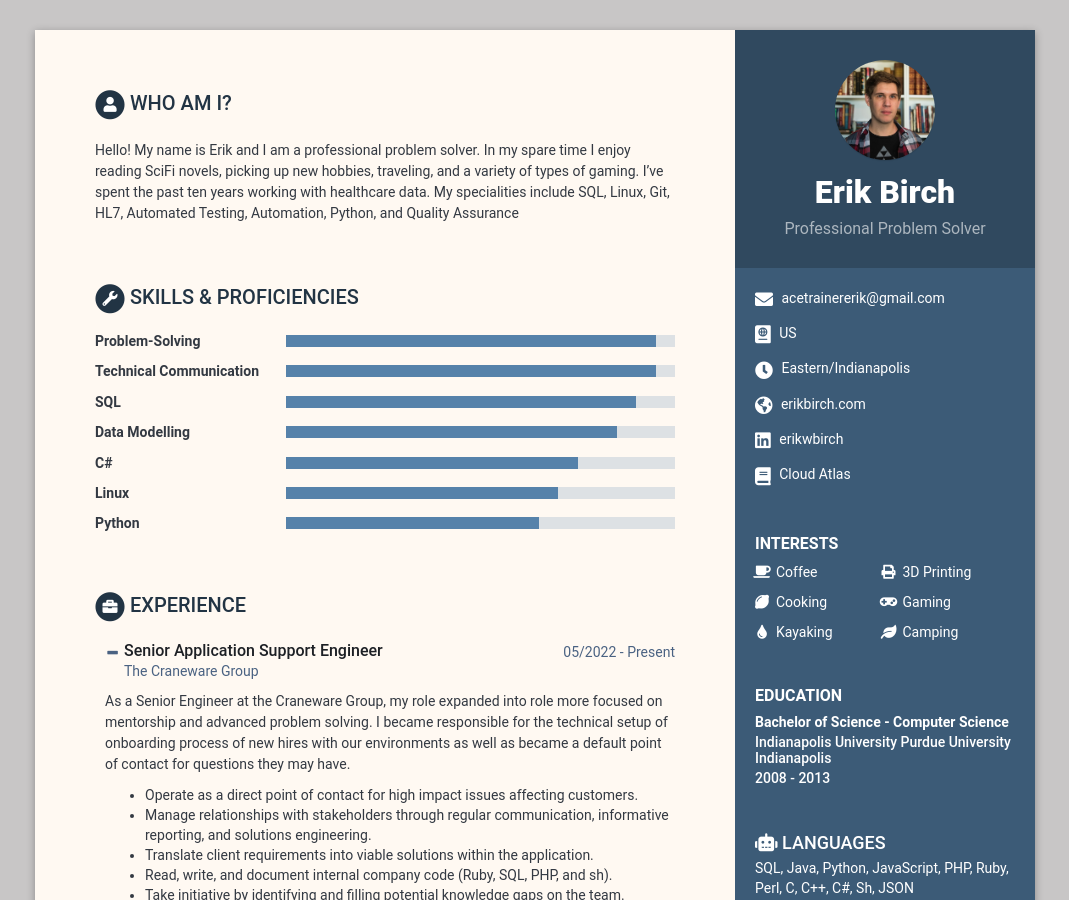
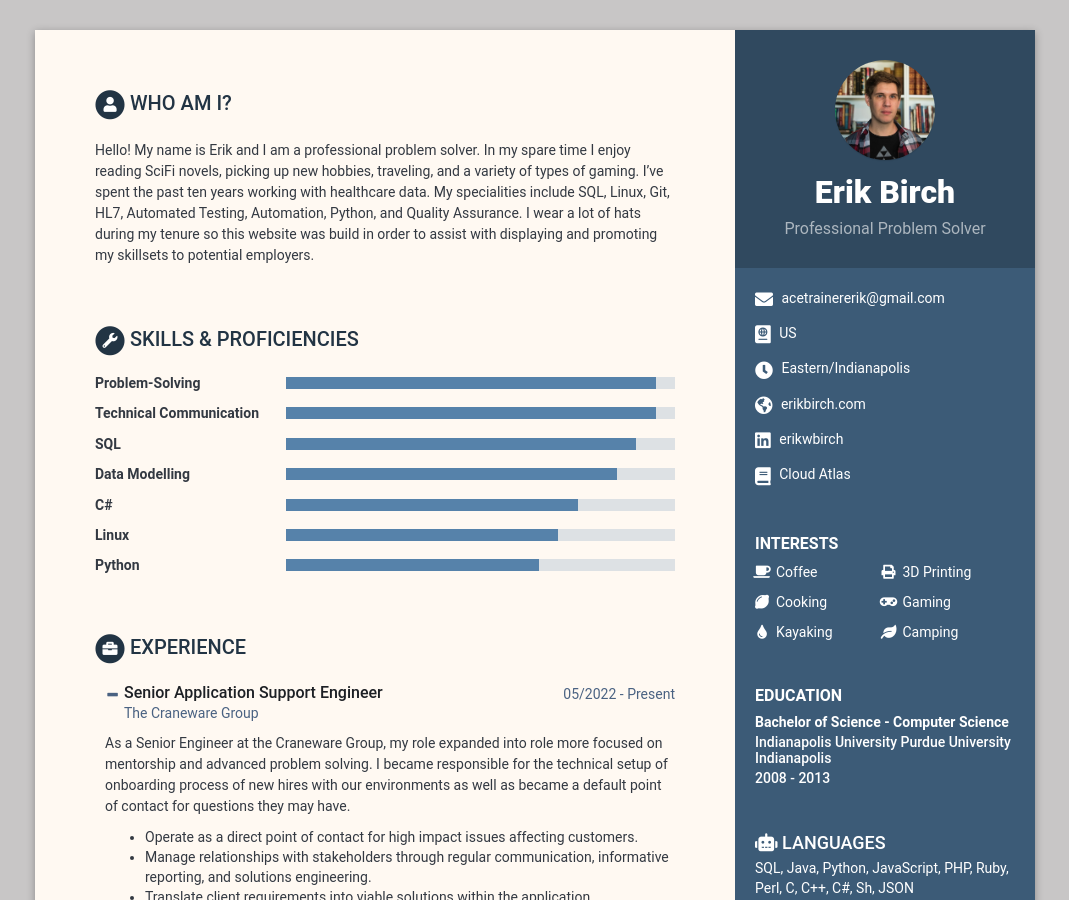
Before and after one commit to AceTrainerErik/AceTrainerErik.github.io, a Jekyll site: the page built from index.html, in a window 1280 px wide and 900 px high. Shown: the whole window, without its empty margins (105-1174 px from the left). Built offline with Jekyll 4.4.1, drawn with Linux system fonts in a browser that asks for light colours.

Commit message:
Updated Summary

```diff
--- a/_data/data.yml
+++ b/_data/data.yml
@@ -102,7 +102,7 @@ sidebar:
 career-profile:
     title: Who Am I?
     summary: |
-      Hello! My name is Erik and I am a professional problem solver. In my spare time I enjoy reading SciFi novels, picking up new hobbies, traveling, and a variety of types of gaming. I've spent the past ten years working with healthcare data. My specialities include SQL, Linux, Git, HL7, Automated Testing, Automation, Python, and Quality Assurance
+      Hello! My name is Erik and I am a professional problem solver. In my spare time I enjoy reading SciFi novels, picking up new hobbies, traveling, and a variety of types of gaming. I've spent the past ten years working with healthcare data. My specialities include SQL, Linux, Git, HL7, Automated Testing, Automation, Python, and Quality Assurance. I wear a lot of hats during my tenure so this website was build in order to assist with displaying and promoting my skillsets to potential employers.
 
 education:
     title: Education
```
